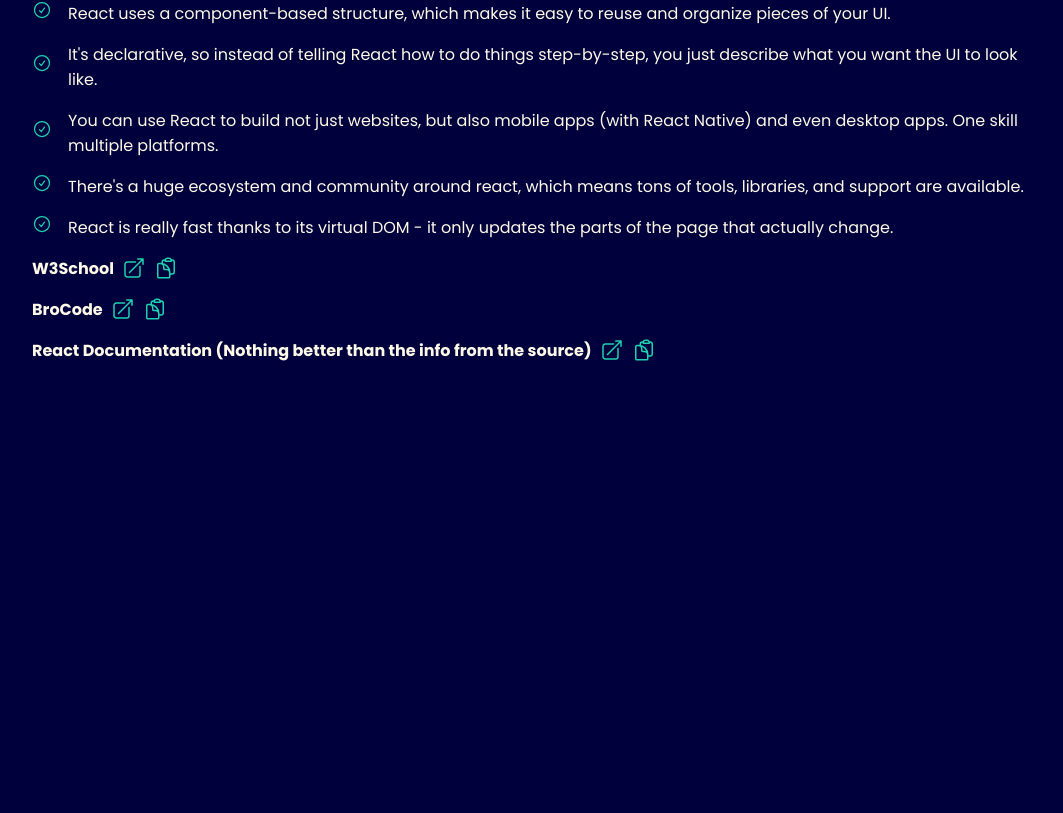
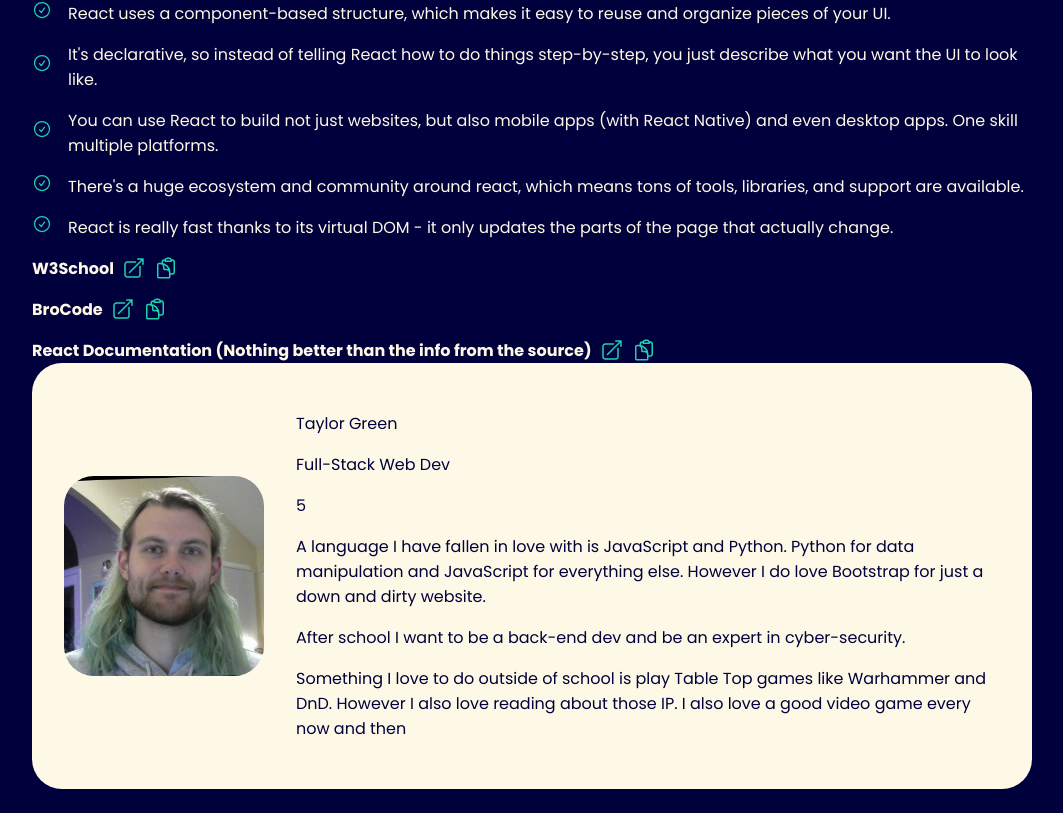
Before and after one commit to Greentaylor27/atlas-react-and-jsx, a React (Vite) app: page / in a window 1280 px wide. Shown: the part 370-1183 px from the top of the page, without its empty margins (108-1171 px from the left). Before the commit the page ends 800 px from the top, so only its background shows below. Built offline with nearby package versions, Linux system fonts and the light colour scheme.

Commit message:
Forgot to switch branches. Oh whale.
Added an about me component (used it to practice prop a bit more)

Also updated app to accept AboutMe

Also Also added Profile_pic.png to /images/ for this project.

```diff
--- a/src/App.jsx
+++ b/src/App.jsx
@@ -1,6 +1,9 @@
 import Header from "./components/Header";
 import Section from "./components/Section";
 import HelpfulResource from "./components/HelpfulResource";
+import AboutMe from "./components/AboutMe";
+
+
 function App() {
   return <div className="app">
     <Header />
@@ -20,6 +23,7 @@ function App() {
     <HelpfulResource label="W3School" link="https://www.w3schools.com/react/default.asp"></HelpfulResource>
     <HelpfulResource label="BroCode" link="https://www.youtube.com/watch?v=CgkZ7MvWUAA"></HelpfulResource>
     <HelpfulResource label="React Documentation (Nothing better than the info from the source)" link="https://www.React.dev"></HelpfulResource>
+    <AboutMe me="images/Profile_pic.png" name="Taylor Green" spec="Full-Stack Web Dev" trimester="5" />
   </div>;
 }
 
--- /dev/null
+++ b/src/components/AboutMe.jsx
@@ -0,0 +1,21 @@
+export default function AboutMe({ me, name, spec, trimester }) {
+    // Want to work on props a bit more
+
+    return (
+        <div className="about-me">
+            <img src={me} alt="Taylor Green" />
+            <ul>
+                <p>{name}</p>
+                <p>{spec}</p>
+                <p>{trimester}</p>
+                <p>A language I have fallen in love with is JavaScript and Python. Python for data manipulation and JavaScript for everything else.
+                    However I do love Bootstrap for just a down and dirty website.
+                </p>
+                <p>After school I want to be a back-end dev and be an expert in cyber-security.</p>
+                <p>Something I love to do outside of school is play Table Top games like Warhammer and DnD. However I also love reading about those IP.
+                    I also love a good video game every now and then
+                </p>
+            </ul>
+        </div>
+    );
+}
```
Also changed, not shown: images/Profile_pic.png (added).
